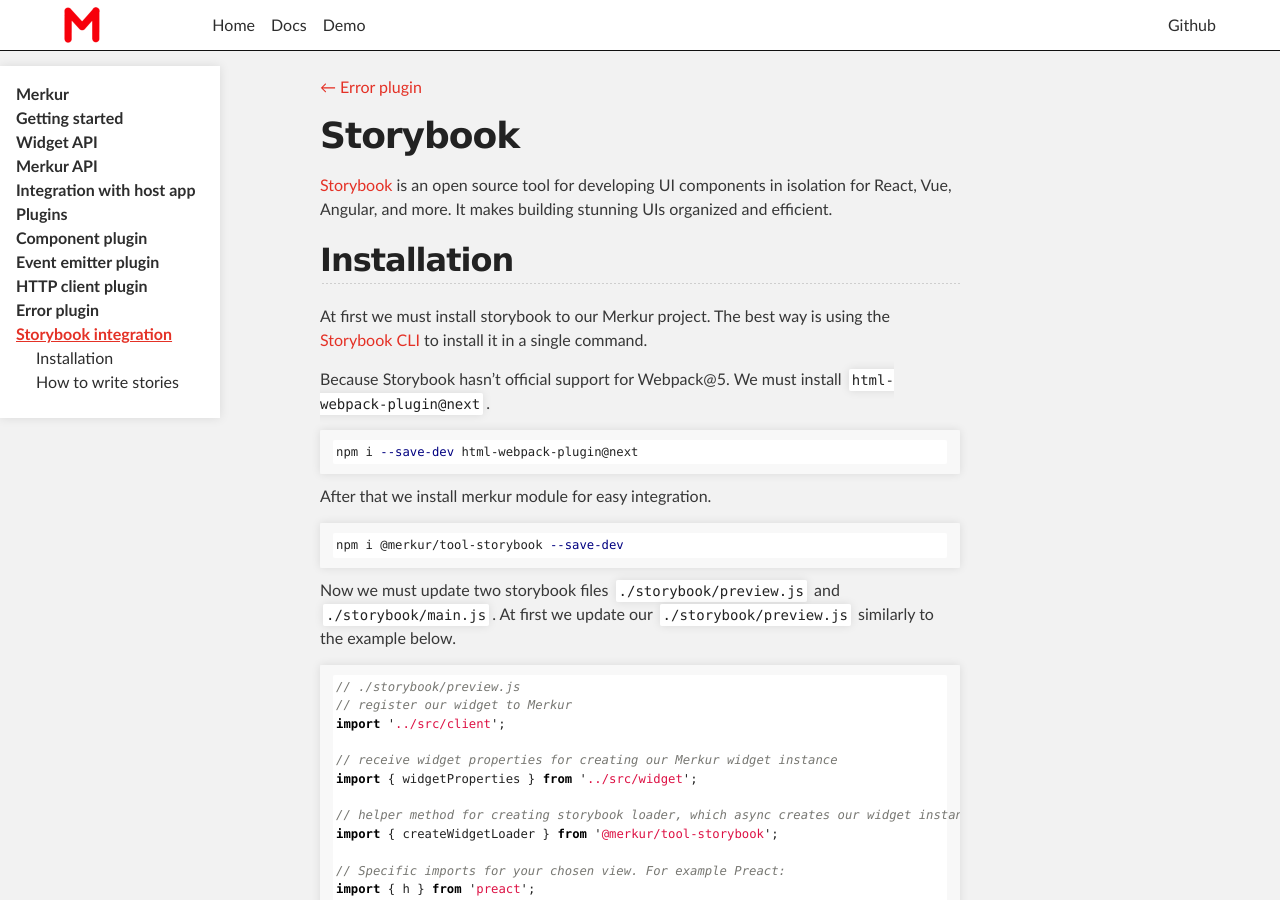
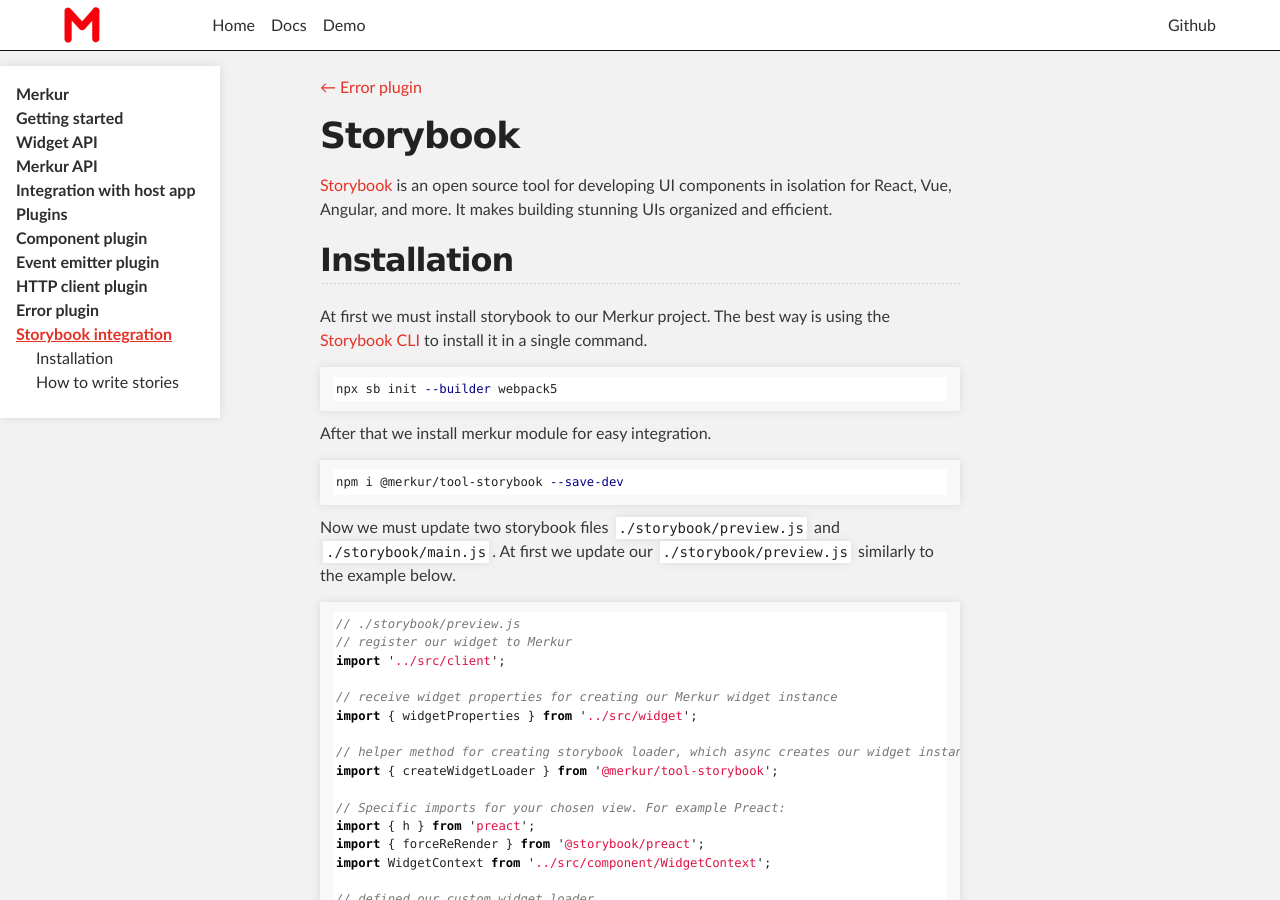
Before and after one commit to mjancarik/merkur, a Jekyll site: the page built from docs/docs/storybook-integration-into-merkur.md, in a window 1280 px wide and 900 px high. Built offline with Jekyll 4.4.1, drawn with Linux system fonts in a browser that asks for light colours.

Commit message:
docs: ✏️ official support for webpack 5 in storybook

````diff
--- a/docs/docs/storybook-integration-into-merkur.md
+++ b/docs/docs/storybook-integration-into-merkur.md
@@ -11,10 +11,8 @@
 
 At first we must install storybook to our Merkur project. The best way is using the [Storybook CLI](https://storybook.js.org/docs/react/get-started/install) to install it in a single command.
 
-Because Storybook hasn't official support for Webpack@5. We must install `html-webpack-plugin@next`.
-
 ```bash
-npm i --save-dev html-webpack-plugin@next
+npx sb init --builder webpack5
 ```
 
 After that we install merkur module for easy integration.
````
